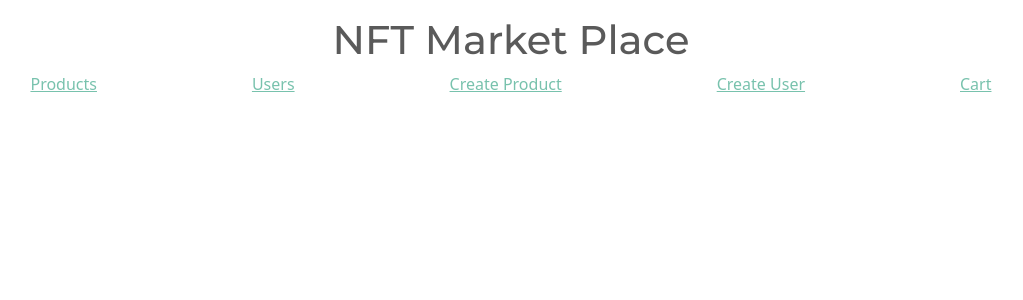
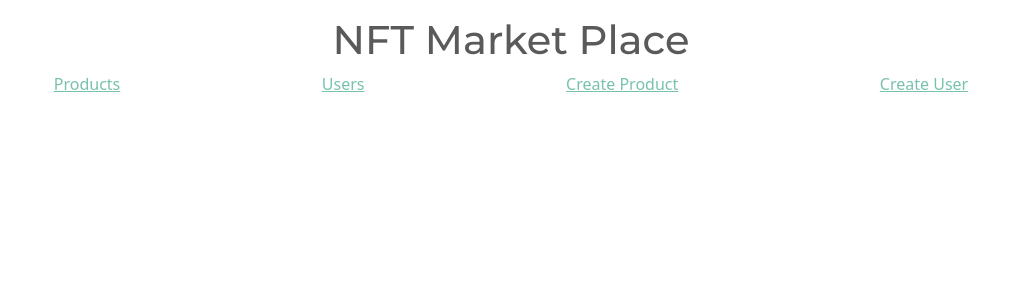
Before and after one commit to GeorgeCloud/wishlist, a Flask app: page /users in a window 1280 px wide. Shown: the top 300 px of the page, without its empty margins (129-1152 px from the left). Run offline with Flask 2, Linux system fonts and the light colour scheme; data that the repository does not hold is empty.

Commit message:
[remove] nav item

```diff
--- a/templates/partials/nav.html
+++ b/templates/partials/nav.html
@@ -5,6 +5,5 @@
   <li><a href="/users">Users</a></li>
   <li><a href="/products/new">Create Product</a></li>
   <li><a href="/users/new">Create User</a></li>
-  <li><a href="/cart">Cart</a></li>
 <!--      <li><a href="/about">About</a></li>-->
 </nav>
```
